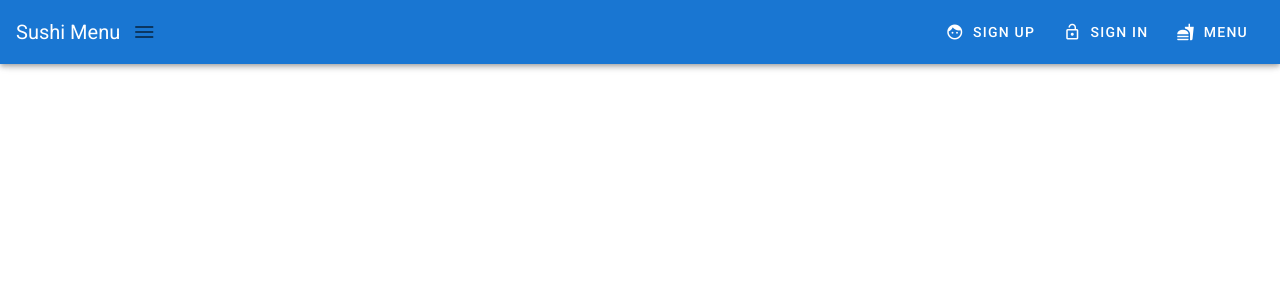
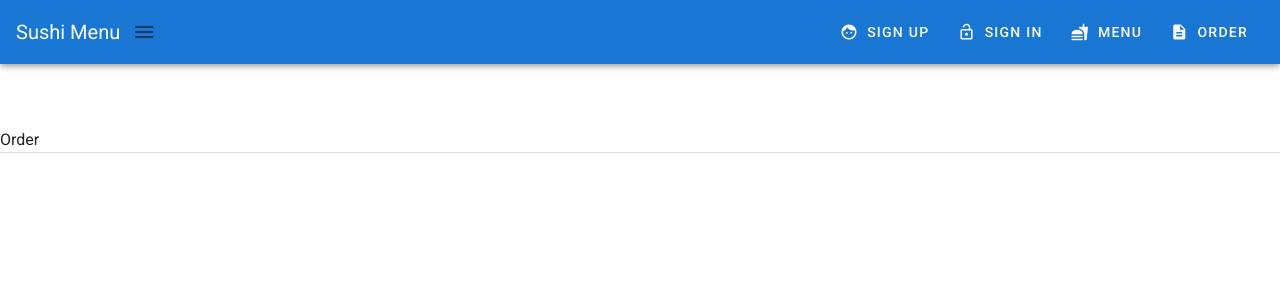
Before and after one commit to Jamie95187/vue-menu, a Vue app: page /Order in a window 1280 px wide. Shown: the top 300 px of the page. Built offline with nearby package versions, Linux system fonts and the light colour scheme; what vue-textarea-autosize would draw is missing.

Commit message:
add order page

```diff
--- a/src/components/Layout/Header.vue
+++ b/src/components/Layout/Header.vue
@@ -54,13 +54,15 @@
         let menuItems = [
           { icon: 'face', title: 'Sign up', link: '/signup'},
           { icon: 'lock_open', title: 'Sign in', link: '/signin'},
-          { icon: 'fastfood', title: 'Menu', link: '/'}
+          { icon: 'fastfood', title: 'Menu', link: '/'},
+          { icon: 'description', title: 'Order', link: '/order'}
         ]
         if (this.userIsAuthenticated) {
           menuItems = [
             { icon: 'supervisor_account', title: 'View Order', link: '/order'},
             { icon: 'person', title: 'Profile', link: '/profile'},
-            { icon: 'fastfood', title: 'Menu', link: '/'}
+            { icon: 'fastfood', title: 'Menu', link: '/'},
+            { icon: 'description', title: 'Order', link: '/order'}
           ]
         }
         return menuItems
--- a/src/router/index.js
+++ b/src/router/index.js
@@ -19,6 +19,11 @@ Vue.use(VueRouter)
     path: '/Signin',
     name: 'Signin',
     component: () => import('../views/User/Signin.vue')
+  },
+  {
+    path: '/Order',
+    name: 'Order',
+    component: () => import('../views/Order.vue')
   }
 ]
 
--- a/src/store/index.js
+++ b/src/store/index.js
@@ -183,6 +183,9 @@ export default new Vuex.Store({
     },
     totalPrice (state) {
       return state.totalPrice
+    },
+    loadedOrder (state) {
+      return state.currentOrder
     }
   }
 })
--- a/src/views/Menu.vue
+++ b/src/views/Menu.vue
@@ -44,10 +44,7 @@
 <script>
   export default {
     data: () => ({
-      price: 0,
-      order: ({
-
-      })
+      price: 0
     }),
     computed: {
       menuItems () {
--- /dev/null
+++ b/src/views/Order.vue
@@ -0,0 +1,21 @@
+<template>
+  <v-main>
+    <v-layout>Order</v-layout>
+    <v-divider></v-divider>
+    <v-list>
+      <v-list-item>
+
+      </v-list-item>
+    </v-list>
+  </v-main>
+</template>
+
+<script>
+  export default {
+    computed: {
+      orderItems () {
+        return this.$store.getters.loadedOrder
+      }
+    }
+  }
+</script>
```
